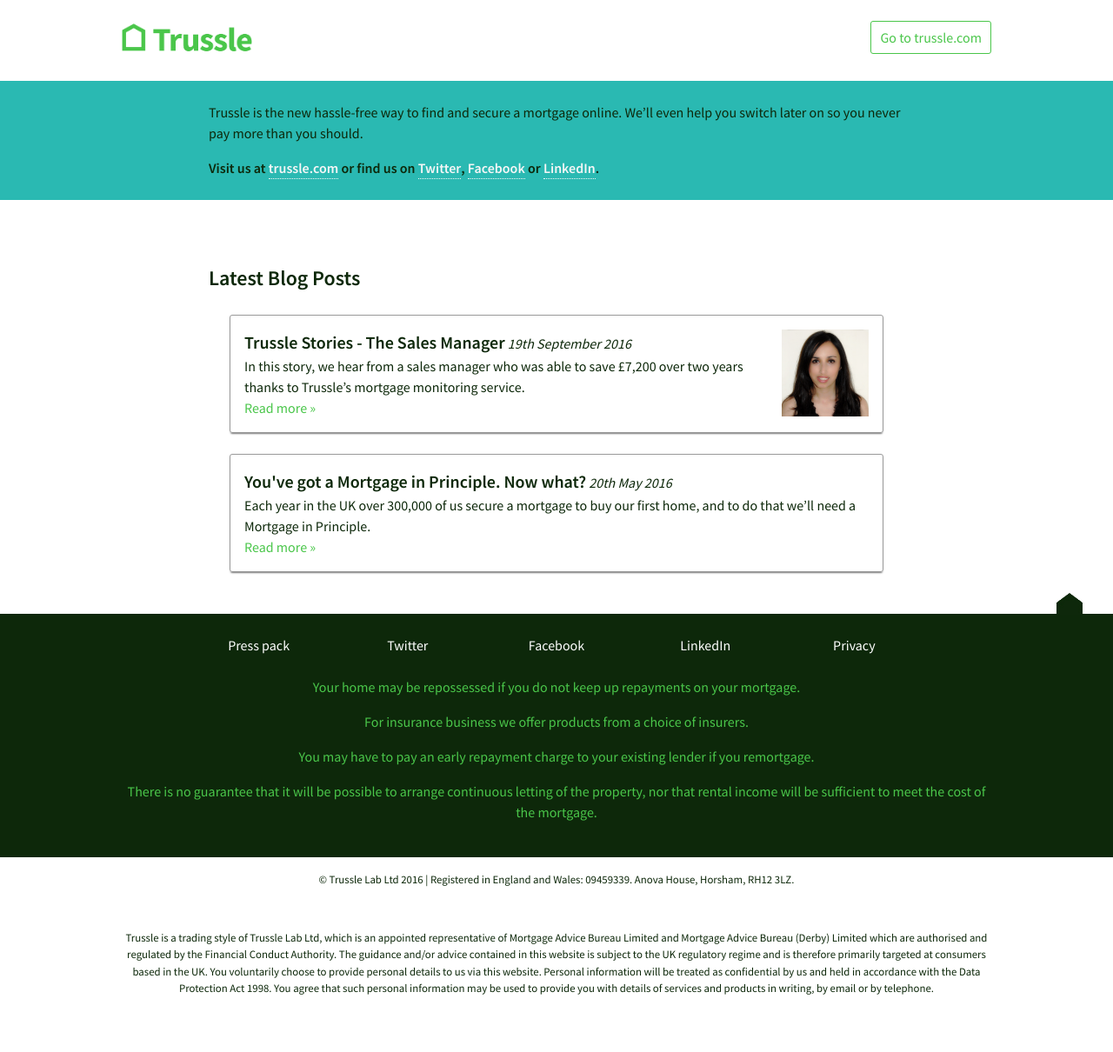
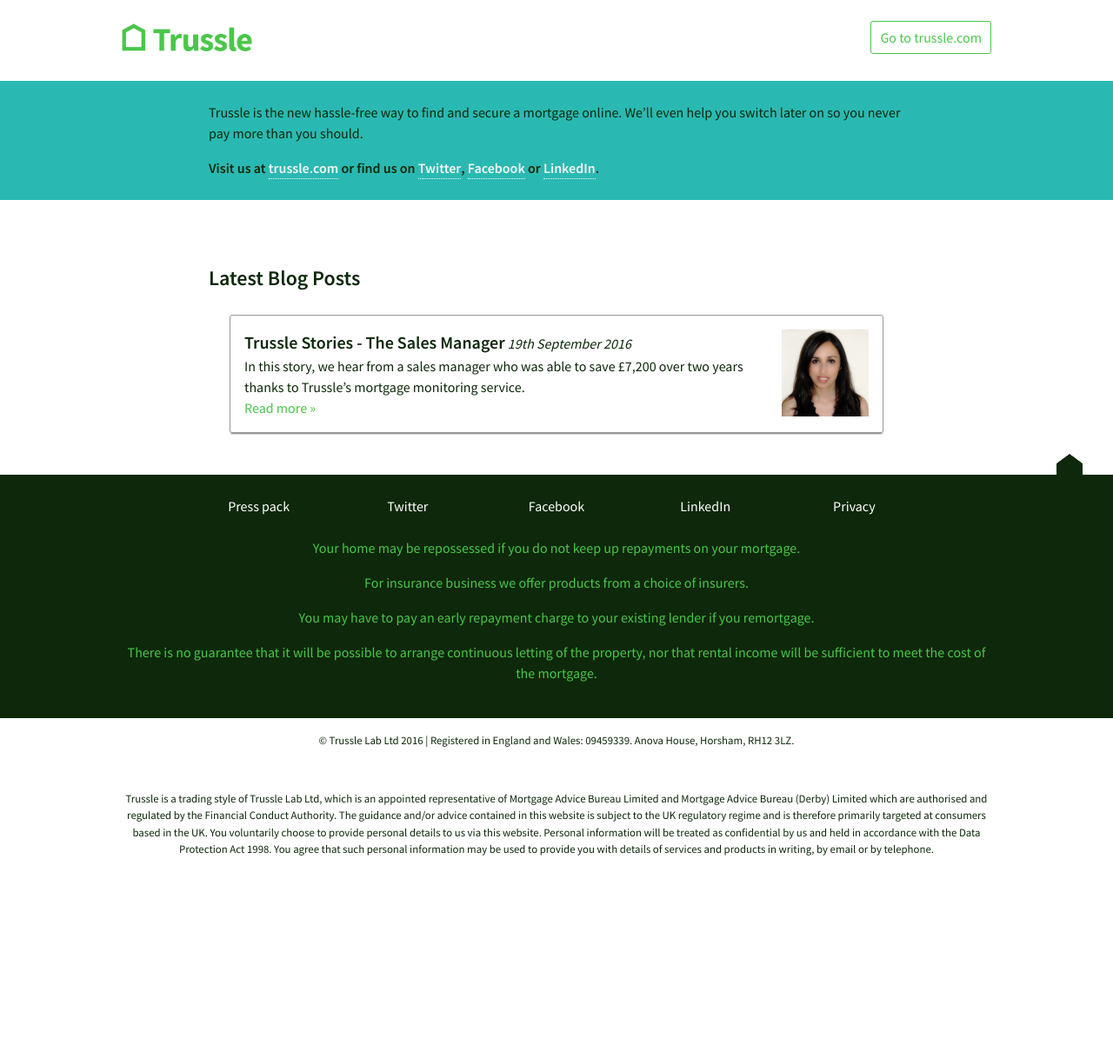
Before and after one commit to olitrussle/blog, a Jekyll site: the page built from index.html, in a window 1280 px wide. Shown: the whole page at 87% size. Built offline with Jekyll 4.4.1, drawn with Linux system fonts in a browser that asks for light colours; a file with an impossible date is left out; after the commit the page ends 1050 px from its top, so only the background shows below that.

Commit message:
Updated 2016-05-20-youve-got-a-mortgage-in-principle-now-what.md

```diff
--- a/_posts/2016-05-20-youve-got-a-mortgage-in-principle-now-what.md
+++ b/_posts/2016-05-20-youve-got-a-mortgage-in-principle-now-what.md
@@ -2,15 +2,13 @@
 published: true
 layout: post
 title: You've got a Mortgage in Principle. Now what?
-date: 2016-05-20T00:00:00.000Z
+date: {}
 excerpt: >-
   Each year in the UK over 300,000 of us secure a mortgage to buy our first
   home, and to do that we’ll need a Mortgage in Principle.
 author_twitter: oliwesbiz
 author: Oli West
 ---
-## You’ve got a Mortgage in Principle. Now what?
-
 {% include image/left.html filename="MiP.png" caption="Mortgage in Principle" %}
 
 Each year in the UK over 300,000 of us secure a mortgage to buy our first home, and to do that we’ll need a **Mortgage in Principle.**
```
